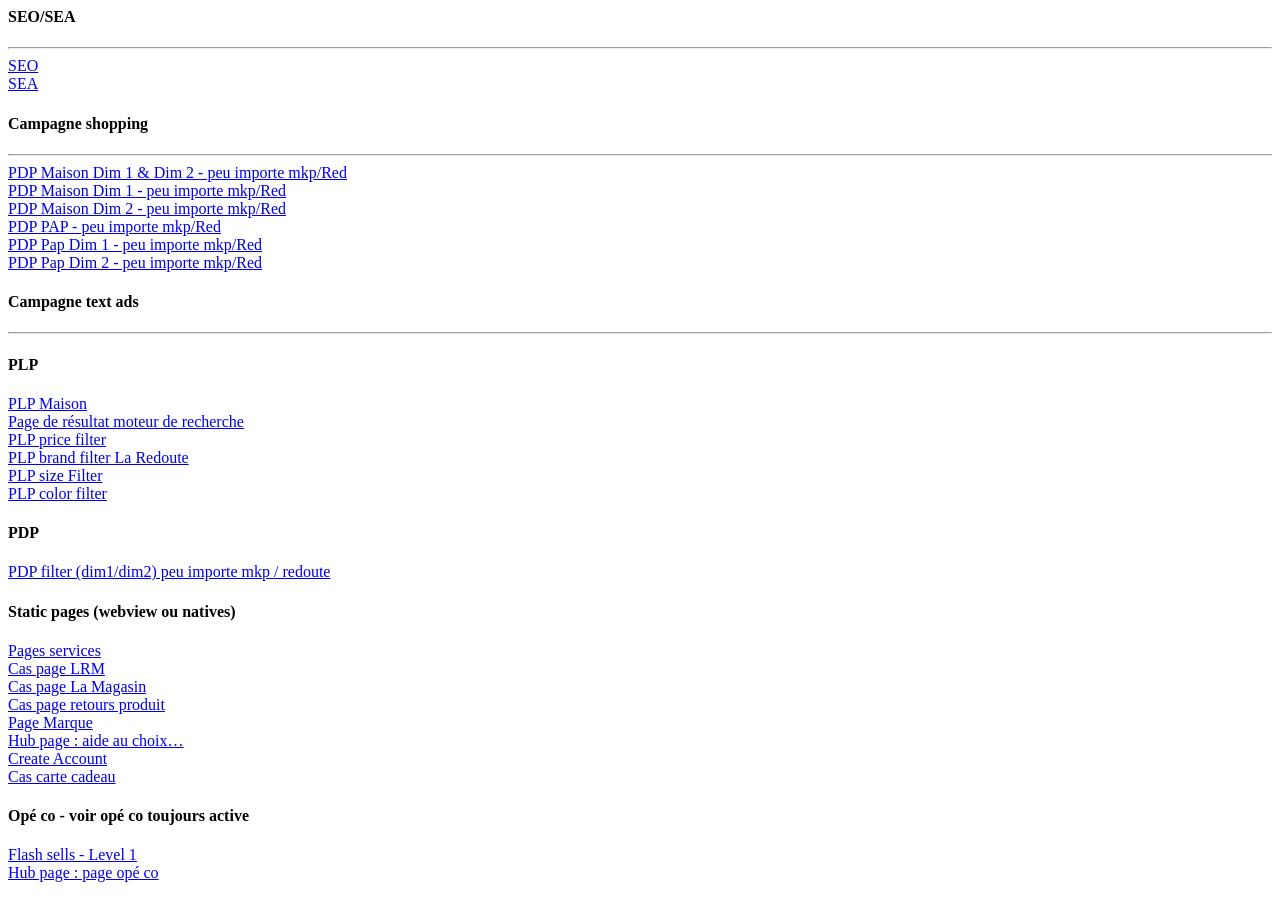
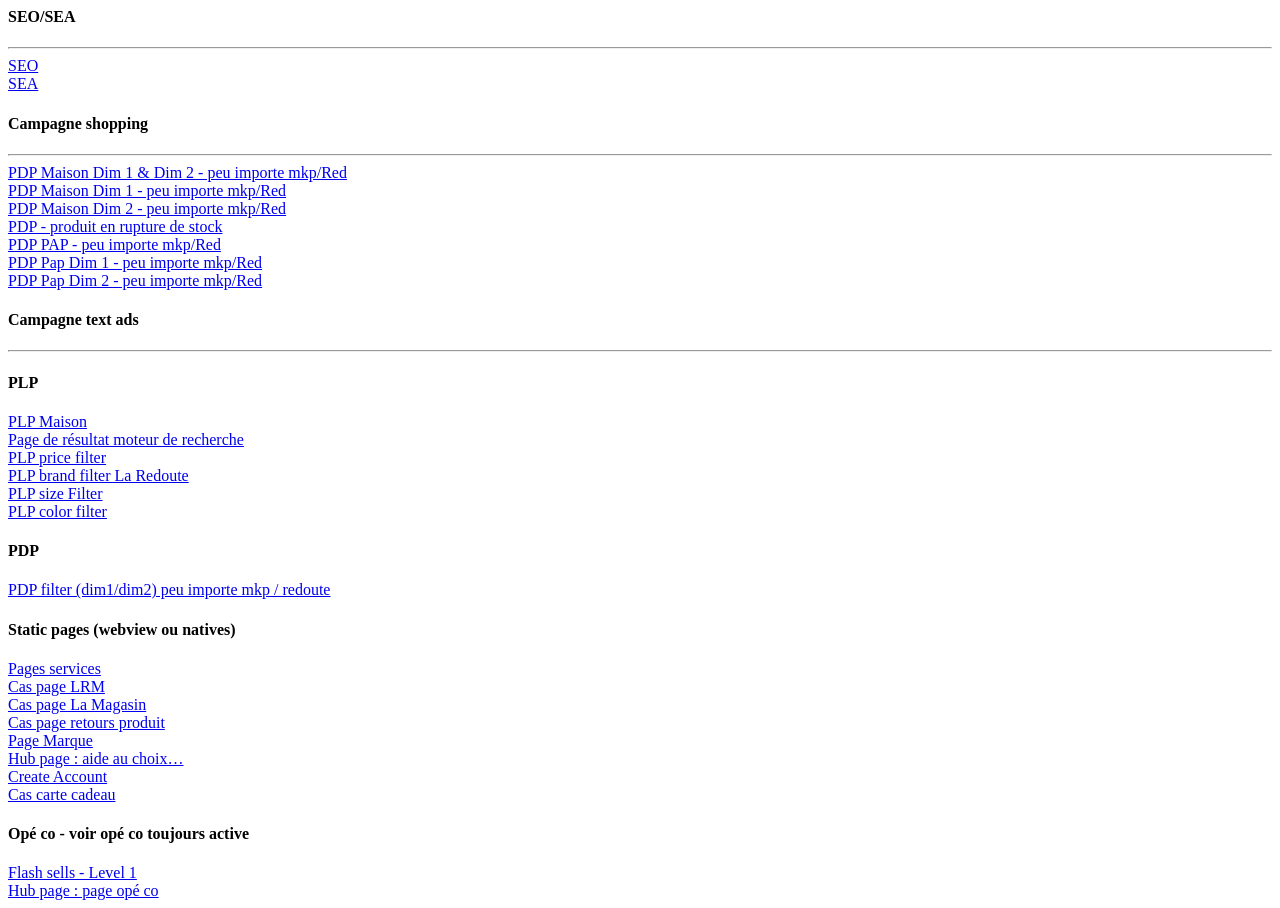
Before and after one commit to vitoo/deeplink, a plain HTML site: page index.html in a window 1280 px wide. Drawn offline with Linux system fonts and the light colour scheme.

Commit message:
Update index.html

```diff
--- a/index.html
+++ b/index.html
@@ -11,6 +11,7 @@
 	<a href="https://www.laredoute.fr/ppdp/prod-517642185.aspx?dim1=1084&dim2=1008"> PDP Maison Dim 1 & Dim 2 - peu importe mkp/Red </a><br>
 	<a href="https://www.laredoute.fr/ppdp/prod-507550553.aspx?dim1=1002&dim2=1000"> PDP Maison Dim 1 - peu importe mkp/Red </a><br>
 	<a href="https://www.laredoute.fr/ppdp/prod-500785305.aspx?dim1=1000&dim2=1003"> PDP Maison Dim 2 - peu importe mkp/Red </a><br>
+	<a href="https://www.laredoute.fr/ppdp/prod-507550553.aspx?dim1=1002&dim2=1000"> PDP - produit en rupture de stock </a><br>
 	<a href="https://www.laredoute.fr/ppdp/prod-528972597.aspx?dim1=1002&dim2=1000"> PDP PAP - peu importe mkp/Red </a><br>
 	<a href="https://www.laredoute.fr/ppdp/prod-519936032.aspx?dim1=1014&dim2=1000"> PDP Pap Dim 1 - peu importe mkp/Red </a><br>
 	<a href="https://www.laredoute.fr/ppdp/prod-500014453.aspx?dim1=1000&dim2=1004">PDP Pap Dim 2 - peu importe mkp/Red  </a><br>
```
